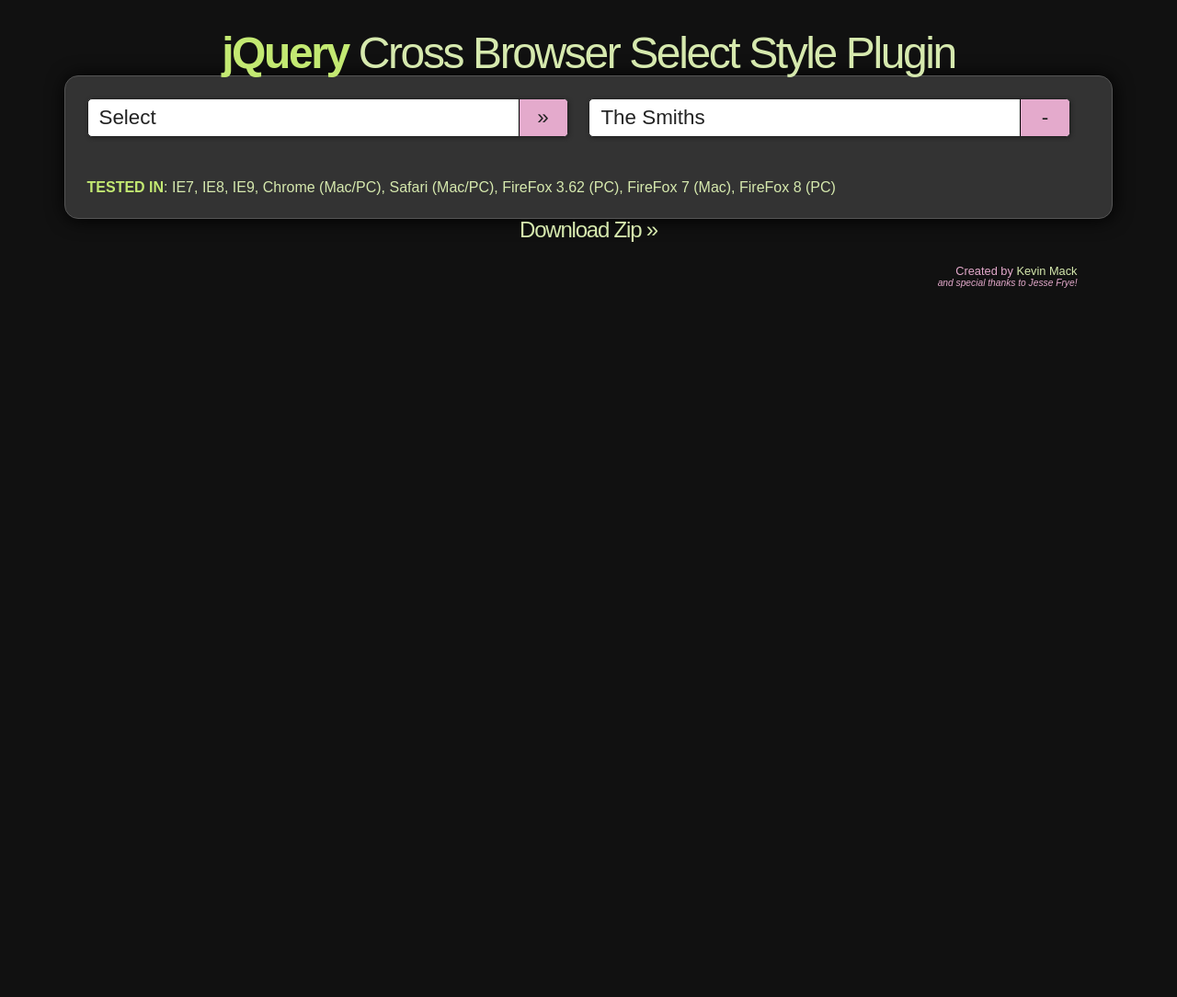
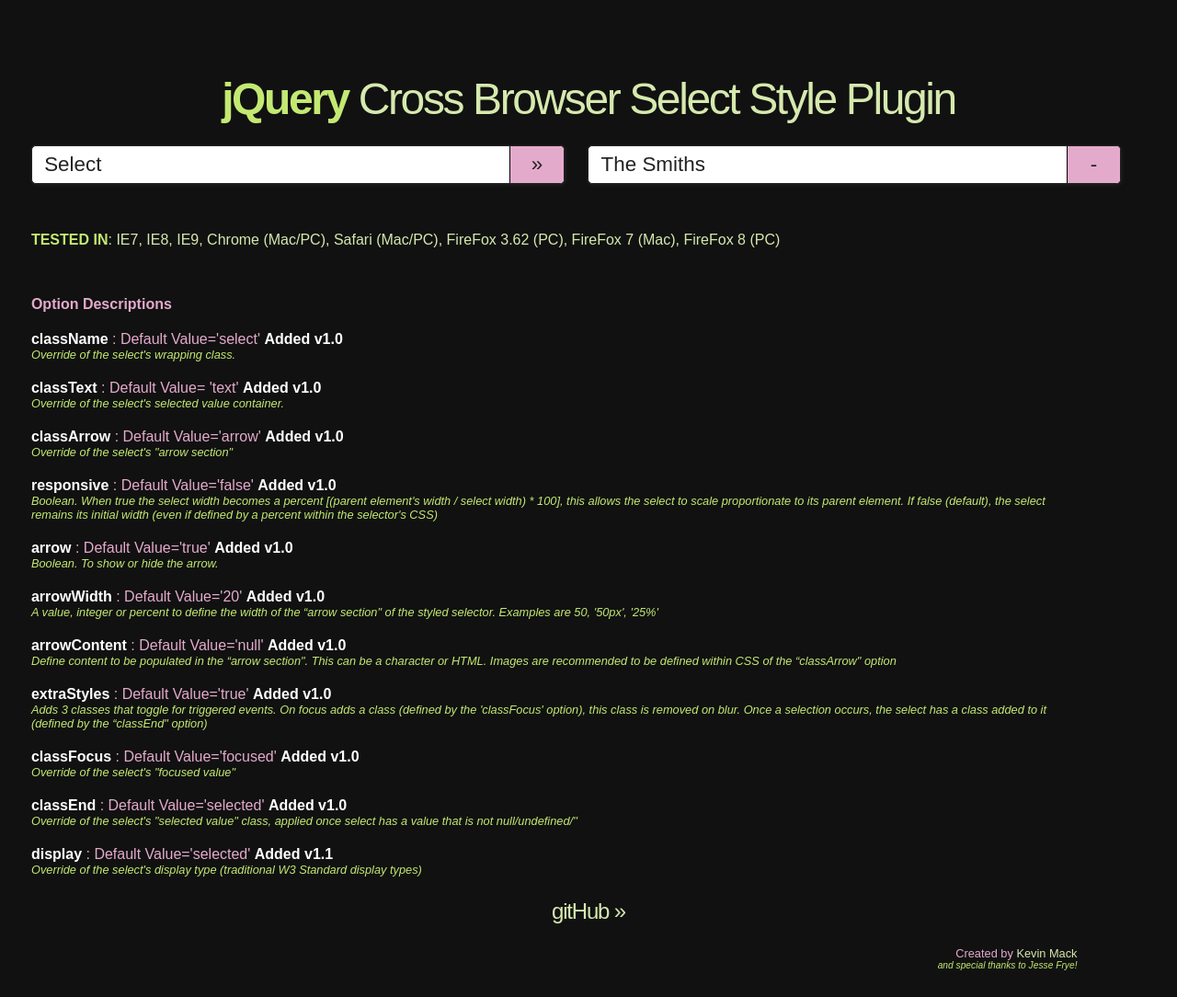
Before and after one commit to FabianMeul/jQuery-Cross-Browser-Select-Style-Plugin, a plain HTML site: page index.html in a window 1280 px wide. Shown: the whole page at 92% size. Before the commit the page ends 800 px from the top, so only its background shows below. Drawn offline with nearby package versions, Linux system fonts and the light colour scheme.

Commit message:
VERSION 1.1 :: Updated version with "display" as a new option and fixed min bug

```diff
--- a/index.html
+++ b/index.html
@@ -5,10 +5,10 @@
     <meta http-equiv="cache-control" content="no-cache" />
     <title>Cross Browser Select Fix Plugin - Easy Lite Solution for Styling Select Boxes</title>
     <script type="text/javascript" src="https://ajax.googleapis.com/ajax/libs/jquery/1.7.1/jquery.min.js"></script>
-    <script type="text/javascript" src="select.min.js"></script>
+    <script type="text/javascript" src="selectFix.min.js"></script>
     <link rel="Stylesheet" type="text/css" href="styles.css" />
     <!-- Started Thursday, December 22, 2011 -->
-    <!-- Last Updated Friday, December 23, 2011 -->
+    <!-- Last Updated Friday, December 24, 2011 -->
     <style type="text/css">
         /*general styling for demo not part of plugin*/
         *
@@ -21,7 +21,7 @@
             background-color: #111;
             padding: 2.051282051282051% 0;
         }
-        body > div
+        body > .container
         {
             -moz-border-radius: 15px;
             -moz-box-shadow: 1px 1px 20px #000;
@@ -41,7 +41,7 @@
             font-size: 3em;
             font-weight: normal;
             margin: 2.051282051282051% 0 2.051282051282051% 2.051282051282051%;
-            margin: 0 auto;
+            margin: 50px auto 0 auto;
             text-align: center;
             width: 90%;
         }
@@ -111,18 +111,6 @@
             display: block;
             font-size: .8em;
         }
-        @media screen and (max-width: 500px)
-        {
-            input
-            {
-                margin: 0 0 2.051282051282051% 0;
-                width: 95.93951347797502%;
-            }
-            .important
-            {
-                margin: 0 !important;
-            }
-        }
         .arrow
         {
             line-height: 40px;
@@ -141,6 +129,63 @@
             text-align: center;
             text-decoration: none;
             width: 90%;
+        }
+        .fb
+        {
+            position: absolute;
+            top: 10px;
+            left: 10px;
+        }
+        .comments
+        {
+            background-color: #fff;
+            margin: 0 auto;
+            width: 500px;
+        }
+
+        p.description
+        {
+            display: block;
+            margin: 0;
+        }
+        p.description strong
+        {
+            color: #E4AACC;
+            display: block;
+        }
+        .description > b
+        {
+            color: #E4AACC;
+            display: block;
+            font-weight: normal;
+            padding-top: 20px;
+        }
+        .description > b span
+        {
+            color: #FFF;
+            font-weight: bold;
+        }
+        p > i
+        {
+            color: #C3E972;
+            display: block;
+        }
+        @media screen and (max-width: 500px)
+        {
+            input
+            {
+                margin: 0 0 2.051282051282051% 0;
+                width: 95.93951347797502%;
+            }
+            .important
+            {
+                margin: 0 !important;
+            }
+            .comments
+            {
+                display: none;
+            }
+
         }
     </style>
     <script type="text/javascript">
@@ -177,9 +222,48 @@
         <p>
             <b>TESTED IN</b>: IE7, IE8, IE9, Chrome (Mac/PC), Safari (Mac/PC), FireFox 3.62 (PC), FireFox 7 (Mac), FireFox 8 (PC)
         </p>
+
+        <p class="description">
+            <strong>
+                Option Descriptions
+            </strong>
+
+            <b><span>className</span> :  Default Value='select' <span>Added v1.0</span></b>
+            <i>Override of the select's wrapping class.</i>
+
+            <b><span>classText</span> :   Default Value= 'text' <span>Added v1.0</span></b>
+            <i>Override of the select's selected value container.</i>
+
+            <b><span>classArrow</span> :  Default Value='arrow' <span>Added v1.0</span></b>
+            <i>Override of the select's &quot;arrow section&quot;</i>
+
+           <b><span>responsive</span> :  Default Value='false' <span>Added v1.0</span></b>
+            <i>Boolean.  When true the select width becomes a percent [(parent element's width / select width) * 100], this allows the select to scale proportionate to its parent element. If false (default), the select remains its initial width (even if defined by a  percent within the selector's CSS)</i>
+
+            <b><span>arrow</span> : Default Value='true' <span>Added v1.0</span></b>
+            <i>Boolean.  To show or hide the arrow.</i>
+
+            <b><span>arrowWidth</span> : Default Value='20' <span>Added v1.0</span></b>
+            <i>A value, integer or percent to define the width of the “arrow section&quot; of the styled selector. Examples are 50, '50px', '25%'</i>
+
+            <b><span>arrowContent</span> :  Default Value='null' <span>Added v1.0</span></b>
+            <i>Define content to be populated in the “arrow section&quot;. This can be a character or HTML. Images are recommended to be defined within CSS of the “classArrow&quot; option</i>
+
+            <b><span>extraStyles</span> :  Default Value='true' <span>Added v1.0</span></b>
+            <i>Adds 3 classes that toggle for triggered events. On focus adds a class (defined by the 'classFocus' option), this class is removed on blur. Once a selection occurs, the select has a class added to it (defined by the “classEnd&quot; option)</i>
+
+            <b><span>classFocus</span> :  Default Value='focused' <span>Added v1.0</span></b>
+            <i>Override of the select's &quot;focused value&quot;</i>
+
+            <b><span>classEnd</span> :  Default Value='selected'  <span>Added v1.0</span></b>
+            <i>Override of the select's &quot;selected value&quot; class, applied once select has a value that is not null/undefined/''</i>
+
+            <b><span>display</span> :  Default Value='selected' <span>Added v1.1</span></b>
+            <i>Override of the select's display type (traditional W3 Standard display types)</i>
+        </p>
     </div>
-    <a href="selectFix.zip">
-        Download Zip &raquo;
+    <a href="https://github.com/kevinmack18/jQuery-Cross-Browser-Select-Style-Plugin" target="_blank">
+        gitHub &raquo;
     </a>
     <p>
         Created by <a href="http://www.fb.com/kevinmack" target="_blank">Kevin Mack</a>
@@ -187,18 +271,5 @@
             and special thanks to Jesse Frye!
         </i>
     </p>
-    <script type="text/javascript">
-
-        var _gaq = _gaq || [];
-        _gaq.push(['_setAccount', 'UA-27814517-1']);
-        _gaq.push(['_trackPageview']);
-
-        (function () {
-            var ga = document.createElement('script'); ga.type = 'text/javascript'; ga.async = true;
-            ga.src = ('https:' == document.location.protocol ? 'https://ssl' : 'http://www') + '.google-analytics.com/ga.js';
-            var s = document.getElementsByTagName('script')[0]; s.parentNode.insertBefore(ga, s);
-        })();
-
-    </script>
 </body>
 </html>
--- a/select.js
+++ b/selectFix.js
@@ -1,8 +1,13 @@
+/*/////////////////////////////////////////////////////////////////////////////////
+VERSION 1.1 - Updated Decemember 24, 2011
+CREATED BY KEVIN MACK
+DETAILS: http://http://nicetransition.com/_plugins/jQuery-Cross-Browser-Select-Fix
+//////////////////////////////////////////////////////////////////////////////////*/
 (function ($) {
     $.fn.selectFix = function (options) {
         $(this).each(function () {
 
-            var settings = $.extend({ 'extraStyles': true, 'responsive': false, 'arrow': true, 'arrowWidth': 20, 'arrowContent': '', 'className': 'select', 'classText': 'text', 'classArrow': 'arrow', 'classFocus': 'focused', 'classEnd': 'selected' }, options);
+            var settings = $.extend({ 'extraStyles': true, 'responsive': false, 'arrow': true, 'arrowWidth': 20, 'arrowContent': '', 'className': 'select', 'classText': 'text', 'classArrow': 'arrow', 'classFocus': 'focused', 'classEnd': 'selected', 'display': 'inline-block' }, options);
 
             var className = "." + settings.className;
             var selectField = $(this);
@@ -40,7 +45,7 @@
             }
 
 
-            selectField.css({ "display": "block", "left": 0, "opacity": 0, "position": "absolute", "top": 0, "z-index": 1 }).wrap("<div class=\"" + settings.className + "\"style=\"overflow: hidden; position: relative;  width: " + widthPercent + ";\"></div>").closest(className).append("<span style=\"display: block; left: 0; height: " + height + "; line-height: inherit; position: absolute; top: 0; width: 100%;\" class=\"" + settings.classText + "\">" + initVal + "</span>" + arrow);
+            selectField.css({ "display": "block", "left": 0, "opacity": 0, "position": "absolute", "top": 0, "z-index": 1 }).wrap("<div class=\"" + settings.className + "\"style=\"overflow: hidden; display: " + settings.display + "; position: relative;  width: " + widthPercent + ";\"></div>").closest(className).append("<span style=\"display: block; left: 0; height: " + height + "; line-height: inherit; position: absolute; top: 0; width: 100%;\" class=\"" + settings.classText + "\">" + initVal + "</span>" + arrow);
 
             selectField.bind({
                 change: function () {
```
Also changed, not shown: select.min.js (deleted), selectFix.min.js (added), 1 other file.
